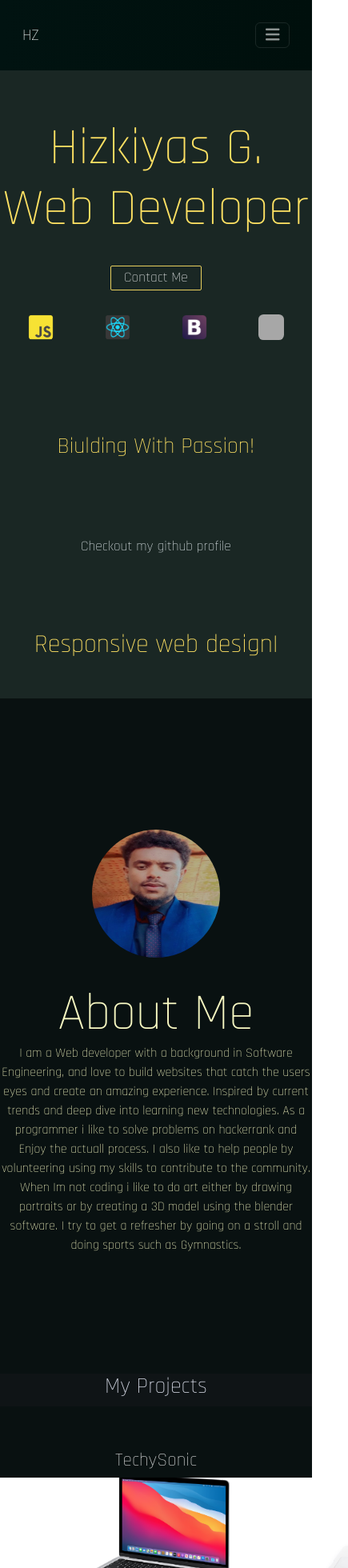
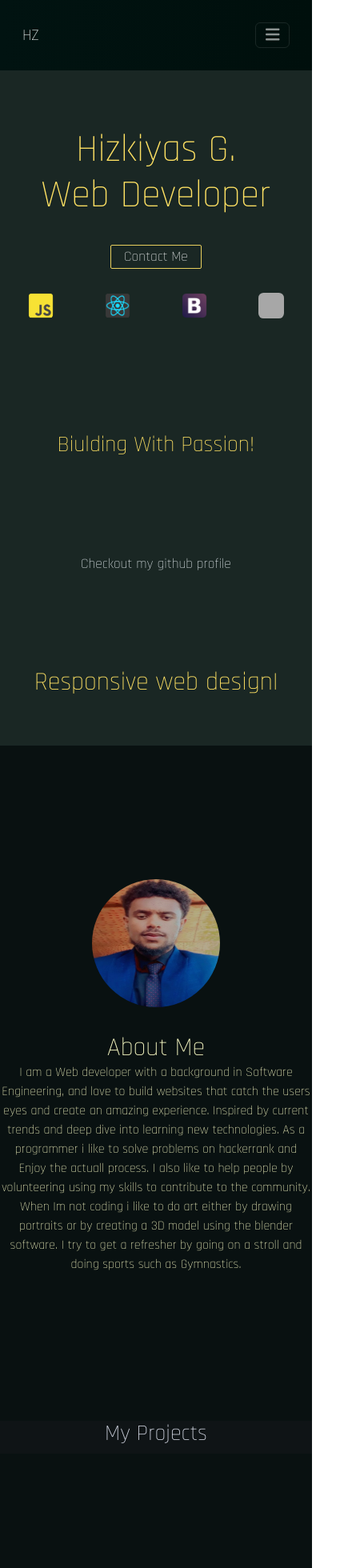
Before and after one commit to hizki-rp/React-project, a React (Create React App) app: page / in a window 390 px wide. Shown: the top 1960 px of the page at 80% size, 435 px wide, since content can reach past the window. Built offline with nearby package versions, Linux system fonts and the light colour scheme; grey boxes are pictures that could not be loaded; a web font is replaced by a local one.

Commit message:
responsive update

```diff
--- a/src/App.css
+++ b/src/App.css
@@ -137,9 +137,25 @@ body{
    }
   }
   @media(max-width: 400px){
+    .main-info h1{
+      font-size: 3rem;
+    }
     .container-header{
       display: grid;
       grid-template-columns: 1fr;
+      height: 100vh;
+    }
+
+    .container-about{
+      height: 100vh;
+      padding-bottom: 2rem;
+    }
+   .about-header{
+    font-size: 2rem;
+   }
+    .container-Projects img{
+      width: 20rem;
+      height: 10rem;
     }
   }
 
--- a/src/Components/About.js
+++ b/src/Components/About.js
@@ -3,7 +3,7 @@ import '../App.css';
 import imgH from '../assets/profile/imgH.jpg';
 const About = () => {
   return (
-    <div className='container-about'>
+    <div className='container-about' id='about'>
         <div className='row about-row'>
         <div className='col-sm-6 col-xm-12'>
 
--- a/src/Components/NavBar.js
+++ b/src/Components/NavBar.js
@@ -17,10 +17,10 @@ const NavBar = () => {
           <a class="nav-link active" aria-current="page"  href="#">Home</a>
         </li>
         <li class="nav-item">
-          <a class="nav-link"  href="#">About</a>
+          <a class="nav-link"  href="#about">About</a>
         </li>
         <li class="nav-item">
-          <a class="nav-link"  href="#">Projects</a>
+          <a class="nav-link"  href="#projects">Projects</a>
         </li>
         <li class="nav-item">
           <a class="nav-link"  href="#">Tech-stack</a>
--- a/src/Components/Projects.js
+++ b/src/Components/Projects.js
@@ -5,7 +5,7 @@ import becky from '../assets/becky.PNG';
 
 const Projects = () => {
   return (
-    <div className='app__container'>
+    <div className='app__container' id='projects'>
       <h1>My Projects</h1>
     <div className='container-Projects'>
        <div className='items one'>
```
